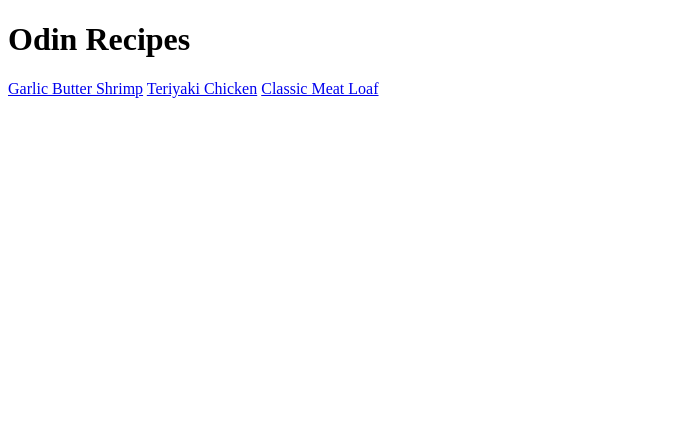
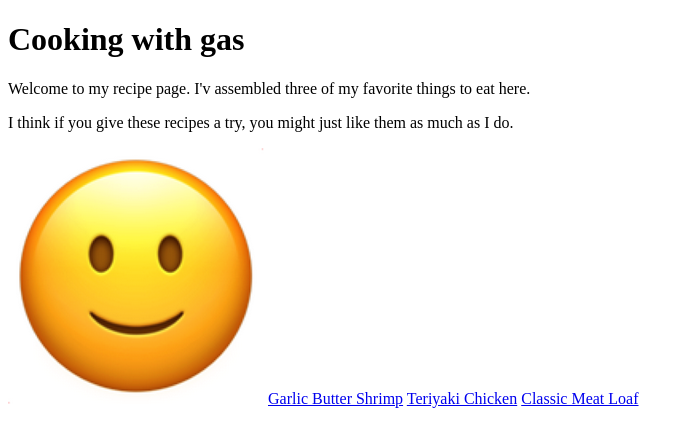
Before and after one commit to McKringles/odin-recipes, a plain HTML site: page index.html in a window 1280 px wide. Shown: the whole page, without its empty margins (0-694 px from the left). Drawn offline with Linux system fonts and the light colour scheme.

Commit message:
add smiling face and beginning paragraphs

```diff
--- a/index.html
+++ b/index.html
@@ -5,7 +5,10 @@
         <title>Odin Recipes</title>
     </head>
     <body>
-        <h1>Odin Recipes</h1>
+        <h1>Cooking with gas</h1>
+        <p>Welcome to my recipe page.  I'v assembled three of my favorite things to eat here.</p>
+        <p>I think if you give these recipes a try, you might just like them as much as I do.</p>
+        <img src="./images/smilingface.png">
         <a href="./recipes/garlicbuttershrimp.html">Garlic Butter Shrimp</a>
         <a href="./recipes/teriyakichicken.html">Teriyaki Chicken</a>
         <a href="./recipes/classicmeatloaf.html">Classic Meat Loaf</a>
```
